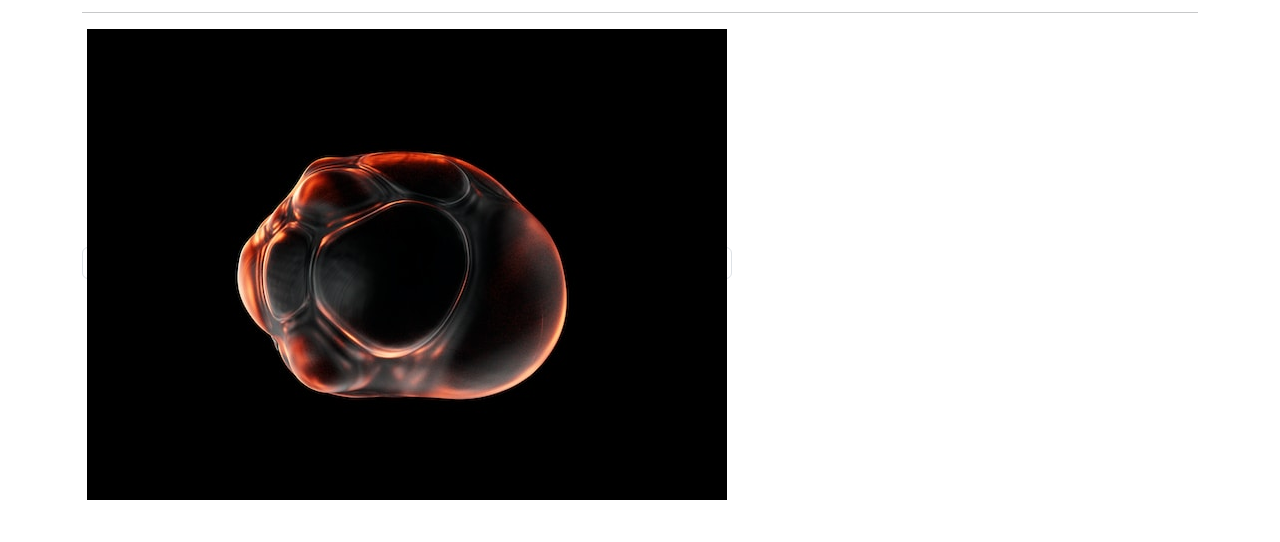
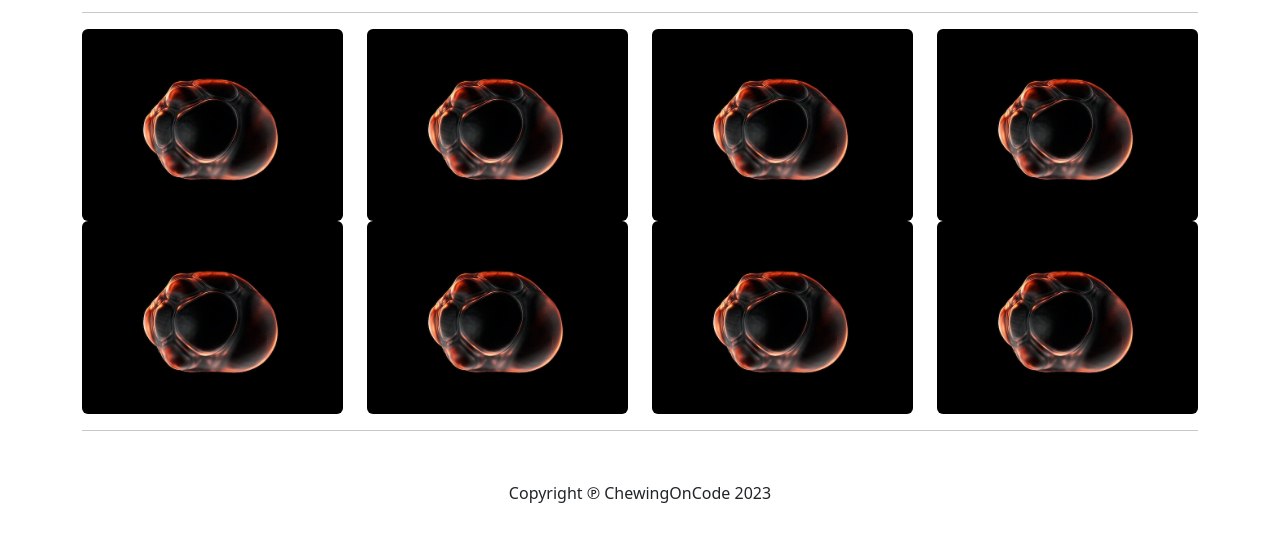
Before and after one commit to ChewingOnCode/CSSFilters, a plain HTML site: page index.html in a window 1280 px wide. Shown: the part 112-654 px from the top of the page. Drawn offline with Linux system fonts and the light colour scheme.

Commit message:
Finished Bootstrap 5 styling

```diff
--- a/index.html
+++ b/index.html
@@ -63,13 +63,41 @@
     <h2 class="text-center text-muted">CSS Image Filters</h2>
     <hr />
     <!-- Row Begin -->
+    <!-- Row 1 Start -->
     <div class="row">
-      <div class="col-lg-4 col-md-3 col-sm-3">
-        <a href="#" class="img-thumbnail"
-          ><img src="/Images/image1.jpg" alt=""
-        /></a>
+      <div class="col-lg-3 col-md-3 col-sm-3">
+        <img src="/Images/image1.jpg" alt="" class="img-fluid rounded" />
+      </div>
+      <div class="col-lg-3 col-md-3 col-sm-3">
+        <img src="/Images/image1.jpg" alt="" class="img-fluid rounded" />
+      </div>
+      <div class="col-lg-3 col-md-3 col-sm-3">
+        <img src="/Images/image1.jpg" alt="" class="img-fluid rounded" />
+      </div>
+      <div class="col-lg-3 col-md-3 col-sm-3">
+        <img src="/Images/image1.jpg" alt="" class="img-fluid rounded" />
       </div>
     </div>
+    <!-- Row 1 End -->
+    <!-- Row 2 Start -->
+    <div class="row">
+      <div class="col-lg-3 col-md-3 col-sm-3">
+        <img src="/Images/image1.jpg" alt="" class="img-fluid rounded" />
+      </div>
+      <div class="col-lg-3 col-md-3 col-sm-3">
+        <img src="/Images/image1.jpg" alt="" class="img-fluid rounded" />
+      </div>
+      <div class="col-lg-3 col-md-3 col-sm-3">
+        <img src="/Images/image1.jpg" alt="" class="img-fluid rounded" />
+      </div>
+      <div class="col-lg-3 col-md-3 col-sm-3">
+        <img src="/Images/image1.jpg" alt="" class="img-fluid rounded" />
+      </div>
+    </div>
+    <hr />
+    <footer>
+      <p class="text-center">Copyright &copysr; ChewingOnCode 2023</p>
+    </footer>
     <script src="bootstrap.bundle.min.js"></script>
   </body>
 </html>
--- a/styles.css
+++ b/styles.css
@@ -3,3 +3,7 @@
 body {
   padding-top: 70px;
 }
+
+footer {
+  margin: 50px auto;
+}
```
